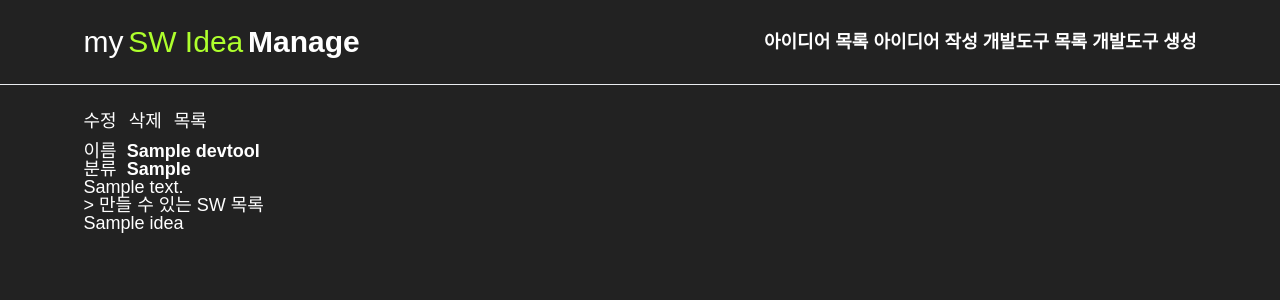
After one commit to Pirogramming-24/Lee-hyungju, a Django app: page /devtool/1/ in a window 1280 px wide. The commit adds this page. Shown: the top 300 px of the page. Run offline with Django 5.2, Linux system fonts and the light colour scheme; tables that the repository leaves empty hold one stand-in row (values such as "Sample post").

Commit message:
[assignment/feat] ideas/devtool 기능 제작 완료

```diff
--- a/SWIDEA_SITE/ideas/models.py
+++ b/SWIDEA_SITE/ideas/models.py
@@ -11,11 +11,14 @@ class DevTool(models.Model):
 
 class Idea(models.Model):
     title = models.CharField(max_length=32)
-    # TODO ImageField 더 설정하기
-    image = models.ImageField(blank=True, null=True)
+    image = models.ImageField(
+        upload_to="ideas/",
+        blank=True,
+        null=True,
+    )
     content = models.TextField()
-    interest = models.IntegerField()
-    devTool = models.ForeignKey(
+    interest = models.IntegerField(default=0)
+    devtool = models.ForeignKey(
         DevTool,
         on_delete=models.CASCADE,
         related_name="ideas"
--- a/SWIDEA_SITE/ideas/static/style.css
+++ b/SWIDEA_SITE/ideas/static/style.css
@@ -2,6 +2,12 @@ body{
     background-color: #222;
 }
 
+h1, h2, h3, h4, h5, h6, a, p, span, button, label {
+    color: #fff;
+}
+span.asteriskField{
+  color: gold;
+}
 
 .site-header{
     background: #ffffff00;
@@ -15,7 +21,7 @@ body{
 }
 .brand:hover{ color:#fff; }
 .brand .my{ color:#fff; }
-.brand .sw-idea{ color:#aeff2d; }  /* 스샷 느낌의 포인트 컬러 */
+.brand .sw-idea{ color:#aeff2d; }
 .brand .manage{ color:#fff; font-weight: 700;}
 .brand span{
     font-size: 30px;
@@ -36,7 +42,7 @@ body{
 .idea-card{
   text-decoration: none;
   color: #fff;
-  background: #f8f9fa;
+  background: #424f5c;
   border-radius: 8px;
   padding: 16px;
   transition: transform .15s ease, box-shadow .15s ease;
@@ -57,7 +63,7 @@ body{
 .idea-thumb img{
   width: 100%;
   height: 100%;
-  object-fit: cover;    /* 비율 유지 + 넘치는 부분 크롭 */
+  object-fit: cover;
   display: block;
 }
 
@@ -96,3 +102,26 @@ body{
     font-size: 1.1rem;
     font-weight: 500;
 }
+
+.review-detail{
+  margin-top: 8px;
+}
+
+.detail-header{
+  display: flex;
+  justify-content: space-between;
+  align-items: center;
+  margin-bottom: 12px;
+}
+
+.detail-title{
+  font-size: 2rem;
+  font-weight: 800;
+  margin: 0;
+}
+
+.detail-actions{
+  display: flex;
+  gap: 12px;
+  align-items: center;
+}
--- /dev/null
+++ b/SWIDEA_SITE/ideas/templates/devtool_detail.html
@@ -0,0 +1,55 @@
+{% extends "main.html" %}
+{% load static %}
+{% block content %}
+
+<!-- TODO: CSS 적용하기 -->
+<div class="devtool-detail">
+
+  <!-- 제목 + 수정/삭제 -->
+  <div class="detail-header">
+    <div class="detail-actions">
+      <a class="action-link" href="{% url 'ideas:devtool_update' devtool.id %}">수정</a>
+      <form action="{% url 'ideas:devtool_delete' devtool.id %}" method="post" class="delete-form">
+        {% csrf_token %}
+        <button type="submit" class="action-link action-danger">삭제</button>
+      </form>
+      <a class="action-link" href="{% url 'ideas:devtool_list' %}">목록</a>
+    </div>
+  </div>
+
+  <!-- 상단 박스: 이미지 + 정보 -->
+  <section class="detail-top">
+    <div class="detail-info">
+      <div class="info-row">
+        <span class="meta-label">이름</span>
+        <span class="meta-value">{{ devtool.name }}</span>
+      </div>
+      <div class="info-row">
+        <span class="meta-label">분류</span>
+        <span class="meta-value">{{ devtool.kind }}</span>
+      </div>
+      <p class="content-text">{{ devtool.content }}</p>
+      <div class="info-row">
+        {% if idea_list%}
+        <span class="idea-list-title">> 만들 수 있는 SW 목록</span>
+        <div class="idea-list">
+            {% for idea in idea_list %}
+                <a href="{% url 'ideas:idea_detail' idea.id %}">{{ idea.title }}</a>
+            {% endfor %}
+        </div>
+        {% else %}
+        <span class="empty-text">
+          이 개발도구로 등록된 아이디어가 없습니다.
+        </span>
+        {% endif %}
+      </div>
+    </div>
+  </section>
+
+  <!-- 내용 -->
+  <section class="detail-content">
+  </section>
+
+</div>
+
+{% endblock content %}
--- a/SWIDEA_SITE/ideas/templates/main.html
+++ b/SWIDEA_SITE/ideas/templates/main.html
@@ -23,13 +23,22 @@
             <a class="brand" href="{% url 'ideas:ideas_list' %}">
                 <span class="my">my</span>
                 <span class="sw-idea">SW Idea</span>
-                <span class="Manage">Manage</span>
+                <span class="manage">Manage</span>
             </a>
 
             <!-- 오른쪽 링크 -->
             <div class="link-bar">
-                <a class="header-link" href="#">
+                <a class="header-link" href="{% url 'ideas:ideas_list' %}">
+                    아이디어 목록
+                </a>
+                <a class="header-link" href="{% url 'ideas:idea_create' %}">
                     아이디어 작성
+                </a>
+                <a class="header-link" href="{% url 'ideas:devtool_list' %}" >
+                    개발도구 목록
+                </a>
+                <a class="header-link" href="{% url 'ideas:devtool_create' %}" >
+                    개발도구 생성
                 </a>
             </div>
         </div>
--- a/SWIDEA_SITE/ideas/urls.py
+++ b/SWIDEA_SITE/ideas/urls.py
@@ -1,4 +1,6 @@
 from django.urls import path
+from django.conf import settings
+from django.conf.urls.static import static
 from . import views
 
 app_name = "ideas"
@@ -7,14 +9,20 @@ urlpatterns = [
     path("", views.ideas_list, name="ideas_list"),
     # path("idea/", views.idea_list, name="idea_list"),
 
-    # path("idea/create/", views.idea_create, name="idea_create"),
-    # path("idea/<int:pk>/", views.idea_detail, name="idea_detail"),
-    # path("idea/<int:pk>/edit/", views.idea_update, name="idea_update"),
-    # path("idea/<int:pk>/delete/", views.idea_delete, name="idea_delete"),
+    path("idea/create/", views.idea_create, name="idea_create"),
+    path("idea/<int:pk>/", views.idea_detail, name="idea_detail"),
+    path("idea/<int:pk>/update/", views.idea_update, name="idea_update"),
+    path("idea/<int:pk>/delete/", views.idea_delete, name="idea_delete"),
 
-    # path("devtool/", views.devtool_list, name="devtool_list"),
-    # path("devtool/create/", views.devtool_create, name="devtool_create"),
-    # path("devtool/<int:pk>/", views.devtool_detail, name="devtool_detail"),
-    # path("devtool/<int:pk>/edit/", views.devtool_update, name="devtool_update"),
-    # path("devtool/<int:pk>/delete/", views.devtool_delete, name="devtool_delete"),
+    path("devtool/", views.devtool_list, name="devtool_list"),
+    path("devtool/create/", views.devtool_create, name="devtool_create"),
+    path("devtool/<int:pk>/", views.devtool_detail, name="devtool_detail"),
+    path("devtool/<int:pk>/update/", views.devtool_update, name="devtool_update"),
+    path("devtool/<int:pk>/delete/", views.devtool_delete, name="devtool_delete"),
 ]
+
+if settings.DEBUG:
+    urlpatterns += static(
+        settings.MEDIA_URL,
+        document_root=settings.MEDIA_ROOT
+    )
--- a/SWIDEA_SITE/ideas/views.py
+++ b/SWIDEA_SITE/ideas/views.py
@@ -1,18 +1,109 @@
-from django.shortcuts import render
+from django.shortcuts import render, redirect
 from .models import Idea, DevTool
+from .forms import IdeaForm, DevToolForm
 
 # Create your views here.
 def ideas_list(request):
-    # sort = request.Get.
+    sort = request.GET.get("sort","")
     ideas = Idea.objects.all()
+
+    if sort == "interest":
+        ideas = ideas.order_by("-interest")
+    elif sort =="name":
+        ideas = ideas.order_by("-title")
+    elif sort =="createdAt":
+        ideas = ideas.order_by("-id")
+    elif sort =="starred":
+        ideas = ideas.order_by("-isstarred")
     context = {
         "ideas" : ideas,
     }
     return render(request, "ideas_list.html", context)
 
-# def idea_detail(request, pk):
-#     idea = Idea.objects.get(id=pk)
-#     context = {
-#         "idea" : idea,
-#     }
-#     return render(request, "idea_detail.html", context)
+def idea_detail(request, pk):
+    idea = Idea.objects.get(id=pk)
+    context = {
+        "idea" : idea,
+    }
+    return render(request, "idea_detail.html", context)
+
+def idea_create(request):
+    if request.method == 'POST':
+        form = IdeaForm(request.POST, request.FILES)
+        if form.is_valid():
+            form.save()
+            return redirect("ideas:ideas_list")
+    else:
+        form = IdeaForm()
+    context = { "form": form }
+    return render(request, "idea_form.html", context)
+
+def idea_update(request, pk):
+    idea = Idea.objects.get(id=pk)
+    if request.method == 'POST':
+        form = IdeaForm(request.POST, request.FILES, instance=idea)
+        if form.is_valid():
+            form.save()
+            return redirect("ideas:idea_detail",pk=pk)
+        else:
+            print("POST:", request.POST)
+            print("FILES:", request.FILES)
+            print("errors:", form.errors)
+    else:
+        form = IdeaForm(instance=idea)
+    context = { "form" : form }
+    return render(request,"idea_form.html",context)
+
+def idea_delete(request, pk):
+    if request.method == "POST":
+        idea = Idea.objects.get(id=pk)
+        idea.delete()
+    return redirect("ideas:ideas_list")
+
+
+
+def devtool_list(request):
+    devtools = DevTool.objects.all()
+    context = {
+        "devtools" : devtools,
+    }
+    return render(request, "devtool_list.html", context)
+
+def devtool_create(request):
+    if request.method == "POST":
+        form = DevToolForm(request.POST)
+        if form.is_valid():
+            form.save()
+            return redirect("ideas:devtool_list")
+    else:
+        form = DevToolForm()
+    context = {"form":form}
+    return render(request, "devtool_form.html",context)
+
+
+def devtool_detail(request, pk):
+    devtool = DevTool.objects.get(id=pk)
+    idea_list = devtool.ideas.all()
+    context = {
+        "devtool" : devtool ,
+        "idea_list" : idea_list,
+    }
+    return render(request,"devtool_detail.html", context)
+
+def devtool_update(request, pk):
+    devtool = DevTool.objects.get(id=pk)
+    if request.method == "POST":
+        form = DevToolForm(request.POST, instance=devtool)
+        if form.is_valid:
+            form.save()
+            return redirect("ideas:devtool_detail",pk=pk)
+    else:
+        form = DevToolForm(instance=devtool)
+    context = { "form" : form }
+    return render(request,"devtool_form.html",context)
+
+def devtool_delete(request, pk):
+    if request.method == "POST":
+        devtool = DevTool.objects.get(id=pk)
+        devtool.delete()
+    return redirect("ideas:devtool_list")
```
Also changed, not shown: SWIDEA_SITE/config/settings.py (+8 -0 lines), SWIDEA_SITE/ideas/forms.py (added, +23 -0 lines), SWIDEA_SITE/ideas/templates/devtool_form.html (added, +13 -0 lines), SWIDEA_SITE/ideas/templates/devtool_list.html (added, +39 -0 lines), SWIDEA_SITE/ideas/templates/idea_detail.html (added, +53 -0 lines), SWIDEA_SITE/ideas/templates/idea_form.html (added, +13 -0 lines), SWIDEA_SITE/ideas/templates/ideas_list.html (+14 -9 lines), SWIDEA_SITE/media/ideas/JS.png (added), SWIDEA_SITE/media/ideas/다운로드.jfif (added), SWIDEA_SITE/media/ideas/다운로드_bZkUvaL.jfif (added), SWIDEA_SITE/media/ideas/스크린샷_2025-10-17_175343.png (added).
